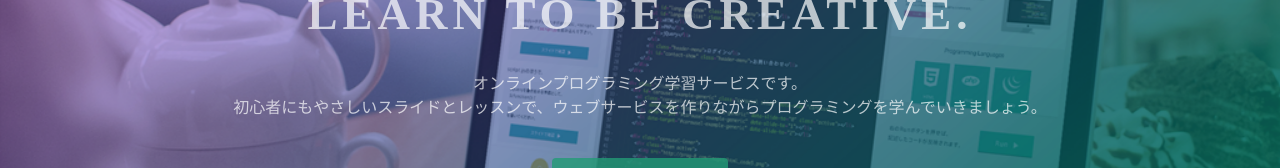
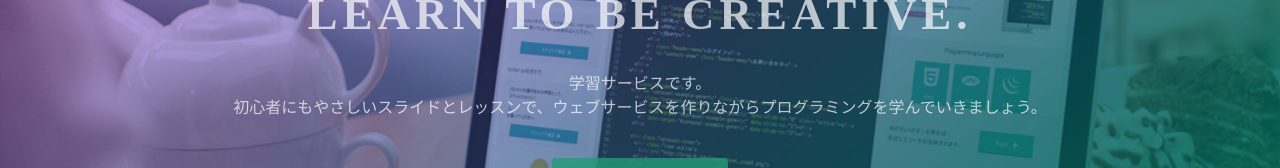
Before and after one commit to testaccount20201110/testhtml, a plain HTML site: page index.html in a window 1280 px wide. Shown: the part 274-442 px from the top of the page. Drawn offline with Linux system fonts and the light colour scheme.

Commit message:
message change

```diff
--- a/index.html
+++ b/index.html
@@ -24,7 +24,7 @@
   <div class="top-wrapper">
     <div class="container">
       <h1>LEARN TO CODE.<br>LEARN TO BE CREATIVE.</h1>
-      <p>オンラインプログラミング学習サービスです。<br>初心者にもやさしいスライドとレッスンで、ウェブサービスを作りながらプログラミングを学んでいきましょう。</p>
+      <p>学習サービスです。<br>初心者にもやさしいスライドとレッスンで、ウェブサービスを作りながらプログラミングを学んでいきましょう。</p>
       <div class="btn-wrapper">
         <a href="#" class="btn signup">新規登録はこちら</a>
         <p>or</p>
```
